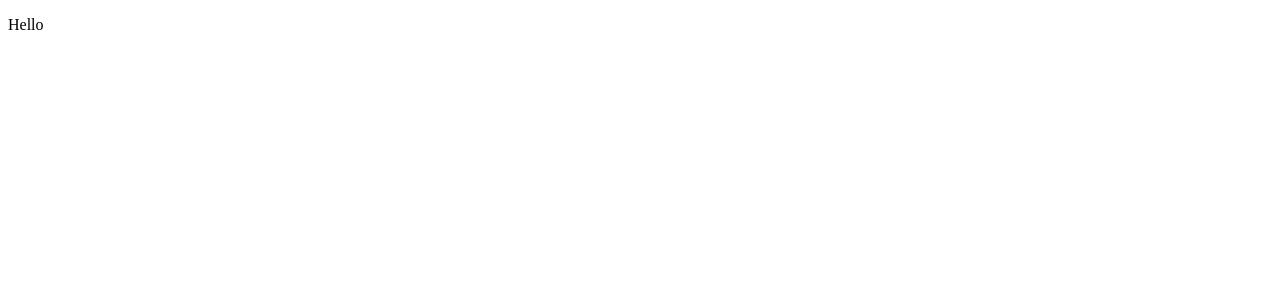
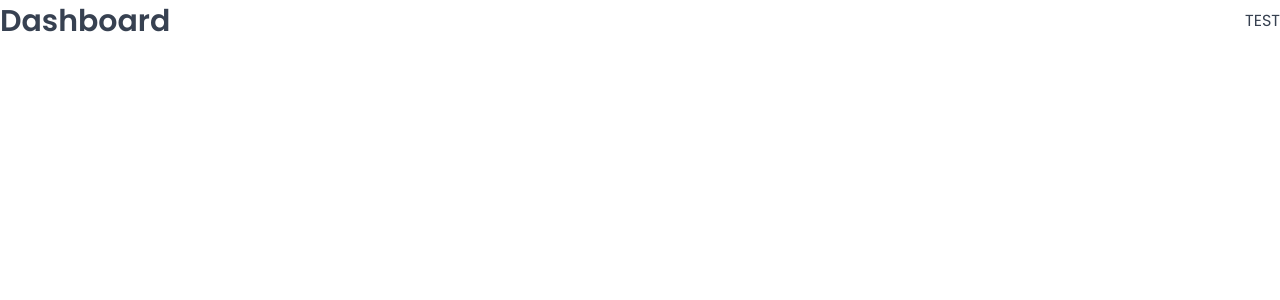
Before and after one commit to chriscashen/the-wild-oasis, a React (Vite) app: page /dashboard in a window 1280 px wide. Shown: the top 300 px of the page. Built offline with nearby package versions, Linux system fonts and the light colour scheme; a web font is replaced by a local one.

Commit message:
add page routes

```diff
--- a/index.html
+++ b/index.html
@@ -4,7 +4,6 @@
     <meta charset="UTF-8" />
     <link rel="icon" type="image/svg+xml" href="/vite.svg" />
     <meta name="viewport" content="width=device-width, initial-scale=1.0" />
-
     <link rel="preconnect" href="https://fonts.googleapis.com" />
     <link rel="preconnect" href="https://fonts.gstatic.com" crossorigin />
     <link
@@ -15,7 +14,6 @@
       href="https://fonts.googleapis.com/css2?family=Sono:wght@400;500;600&display=swap"
       rel="stylesheet"
     />
-
     <title>The Wild Oasis</title>
   </head>
   <body>
--- a/src/App.jsx
+++ b/src/App.jsx
@@ -1,5 +1,34 @@
+import { BrowserRouter, Navigate, Route, Routes } from "react-router-dom";
+
+import GlobalStyles from "./styles/GlobalStyles";
+import Dashboard from "./pages/Dashboard";
+import Bookings from "./pages/Bookings";
+import Cabins from "./pages/Cabins";
+import Users from "./pages/Users";
+import Settings from "./pages/Settings";
+import Account from "./pages/Account";
+import Login from "./pages/Login";
+import PageNotFound from "./pages/PageNotFound";
+
 function App() {
-  return <p>Hello</p>;
+  return (
+    <>
+      <GlobalStyles />
+      <BrowserRouter>
+        <Routes>
+          <Route index element={<Navigate replace to="dashboard" />} />
+          <Route path="dashboard" element={<Dashboard />} />
+          <Route path="bookings" element={<Bookings />} />
+          <Route path="cabins" element={<Cabins />} />
+          <Route path="users" element={<Users />} />
+          <Route path="settings" element={<Settings />} />
+          <Route path="account" element={<Account />} />
+          <Route path="login" element={<Login />} />
+          <Route path="*" element={<PageNotFound />} />
+        </Routes>
+      </BrowserRouter>
+    </>
+  );
 }
 
 export default App;
--- a/src/styles/index.css
+++ b/src/styles/GlobalStyles.js
@@ -1,18 +1,6 @@
-/*
-<link rel="preconnect" href="https://fonts.googleapis.com" />
-<link rel="preconnect" href="https://fonts.gstatic.com" crossorigin />
-<link
-  href="https://fonts.googleapis.com/css2?family=Poppins:wght@400;500;600;700&display=swap"
-  rel="stylesheet"
-/>
-<link
-  href="https://fonts.googleapis.com/css2?family=Sono:wght@400;500;600&display=swap"
-  rel="stylesheet"
-/>
-*/
+import { createGlobalStyle } from "styled-components";
 
-/* Colors adapted from https://tailwindcss.com/docs/customizing-colors */
-
+const GlobalStyles = createGlobalStyle`
 :root {
   /* Indigo */
   --color-brand-50: #eef2ff;
@@ -194,3 +182,6 @@
 --image-grayscale: 10%;
 --image-opacity: 90%;
 */
+`;
+
+export default GlobalStyles;
--- /dev/null
+++ b/src/ui/Heading.jsx
@@ -0,0 +1,25 @@
+import styled, { css } from "styled-components";
+
+const Heading = styled.h1`
+  ${(props) =>
+    props.as === "h1" &&
+    css`
+      font-size: 3rem;
+      font-weight: 600;
+    `}
+  ${(props) =>
+    props.as === "h2" &&
+    css`
+      font-size: 2rem;
+      font-weight: 600;
+    `}
+  ${(props) =>
+    props.as === "h3" &&
+    css`
+      font-size: 2rem;
+      font-weight: 500;
+    `}
+  line-height: 1.4;
+`;
+
+export default Heading;
--- /dev/null
+++ b/src/ui/Row.jsx
@@ -0,0 +1,25 @@
+import styled, { css } from "styled-components";
+
+const Row = styled.div`
+  display: flex;
+
+  ${(props) =>
+    props.type === "horizontal" &&
+    css`
+      justify-content: space-between;
+      align-items: center;
+    `}
+  ${(props) =>
+    props.type === "vertical" &&
+    css`
+      flex-direction: column;
+      gap: 1.6rem;
+    `}
+`;
+
+Row.defaultProps = {
+    type: "vertical",
+ }
+
+
+export default Row;
```
Also changed, not shown: src/ui/Button.jsx (+15 -0 lines), src/ui/Input.jsx (added, +12 -0 lines).
